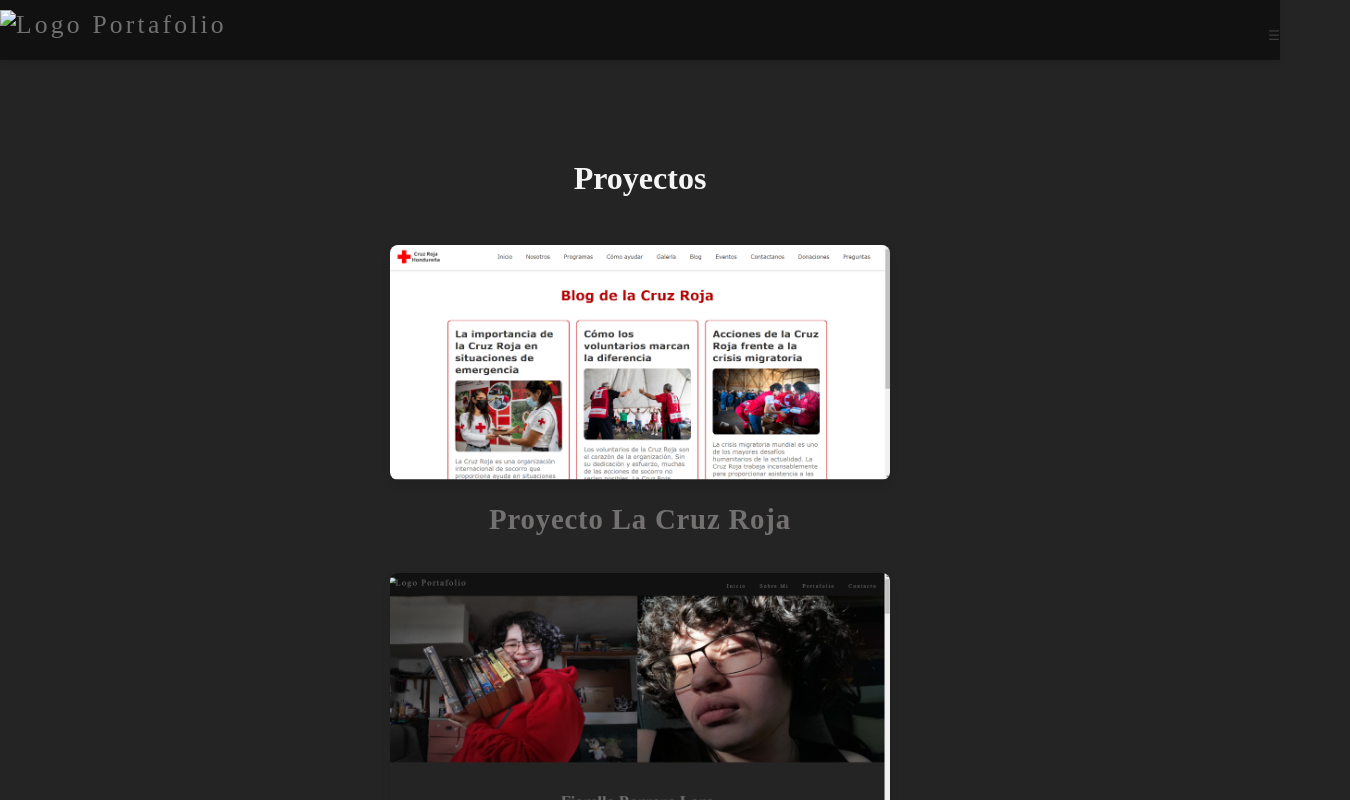
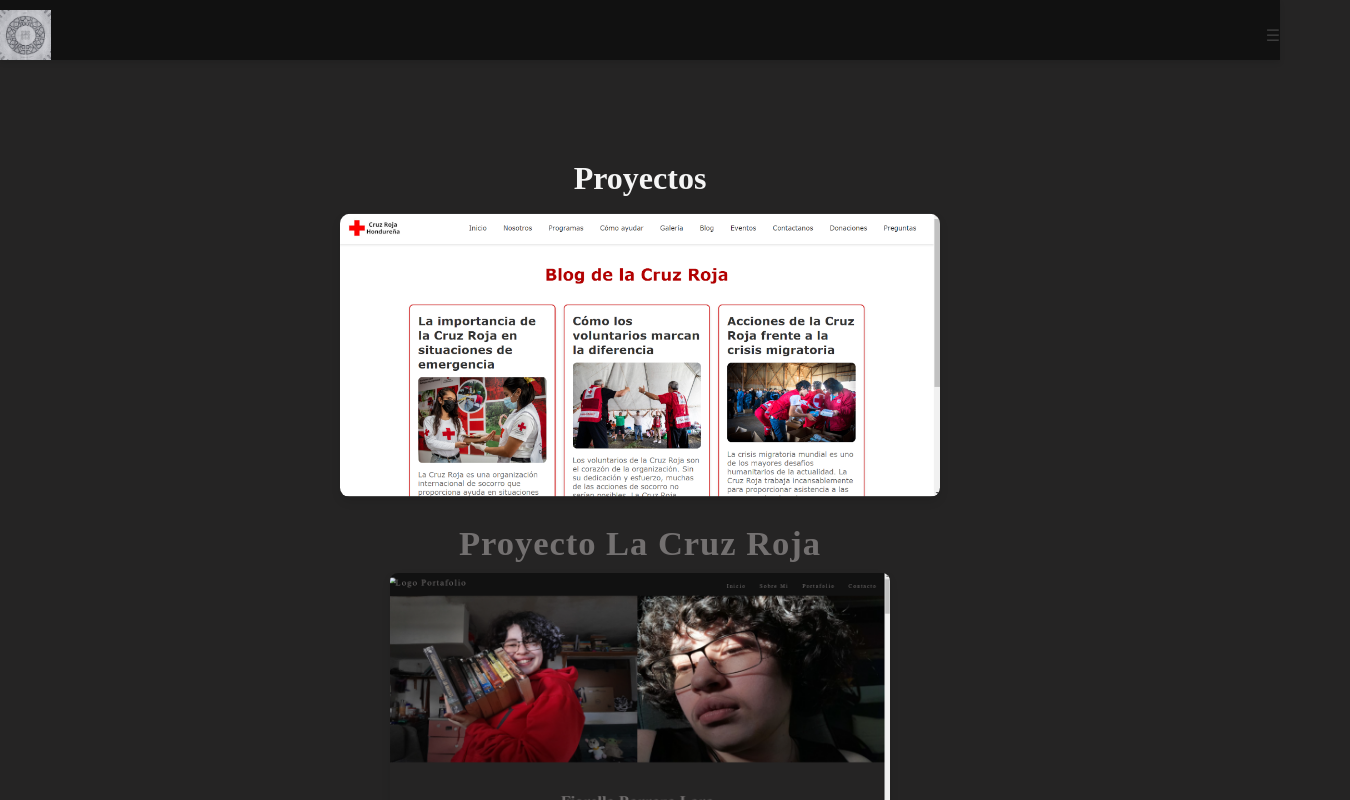
Before and after one commit to FioreEnojona/PortafolioPW2, a plain HTML site: page index.html in a window 1280 px wide. In both pictures the pointer is over the element "Proyecto La Cruz Roja". Shown: the part 1953-2753 px from the top of the page, 1350 px wide, since content can reach past the window. Drawn offline with Linux system fonts and the light colour scheme.

Commit message:
final creo

```diff
--- a/css/styles.css
+++ b/css/styles.css
@@ -64,6 +64,8 @@
     cursor: pointer;
     z-index: 1000;
     color: #3c3c3c;
+    font-family: 'Cooper Hewitt';
+    font-size: 1rem;
 
 }
 
@@ -383,7 +385,10 @@
     letter-spacing: 0.05rem;
 }
 
+.cardcontainer:hover {
+    transform: scale(1.2)
 
+}
 
 /*sobre mi*/
 .sobremi {
@@ -435,6 +440,10 @@
 
 }
 
+.cards--habilidades:hover, .cards--cualidades:hover{
+    transform: scale(1.5);
+
+}
 
 
 /* Diseño responsivo */
--- a/index.html
+++ b/index.html
@@ -10,7 +10,7 @@
 
 <body>
     <header>
-        <img src="" alt="Logo Portafolio" class="logo__header">
+        <img src="img/iconopilot.png" alt="Logo Portafolio" class="logo__header">
         <button class="menu-toggle" aria-label="Abrir menú">
         ☰
         </button>
```
Also changed, not shown: img/iconopilot.png (added).
